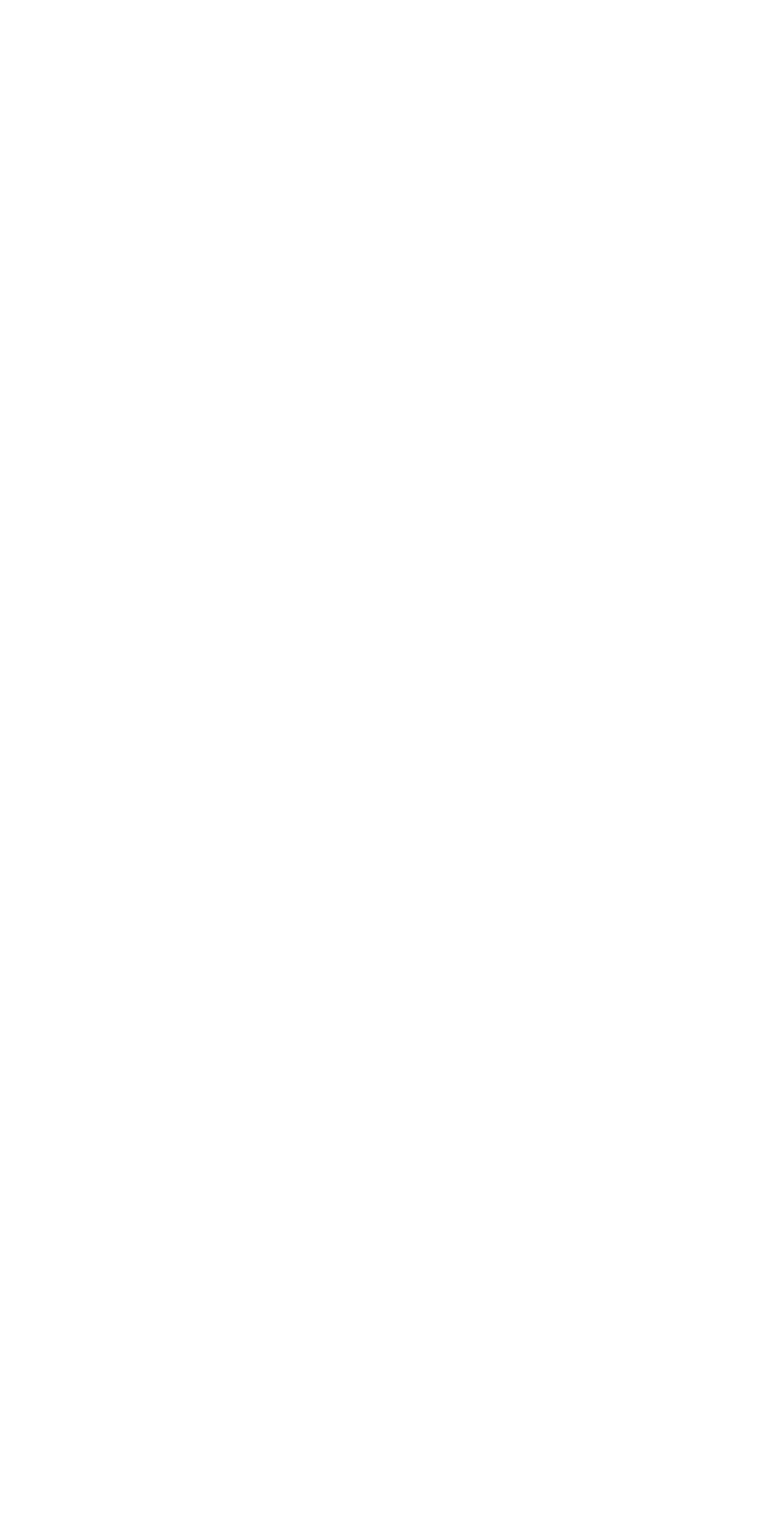
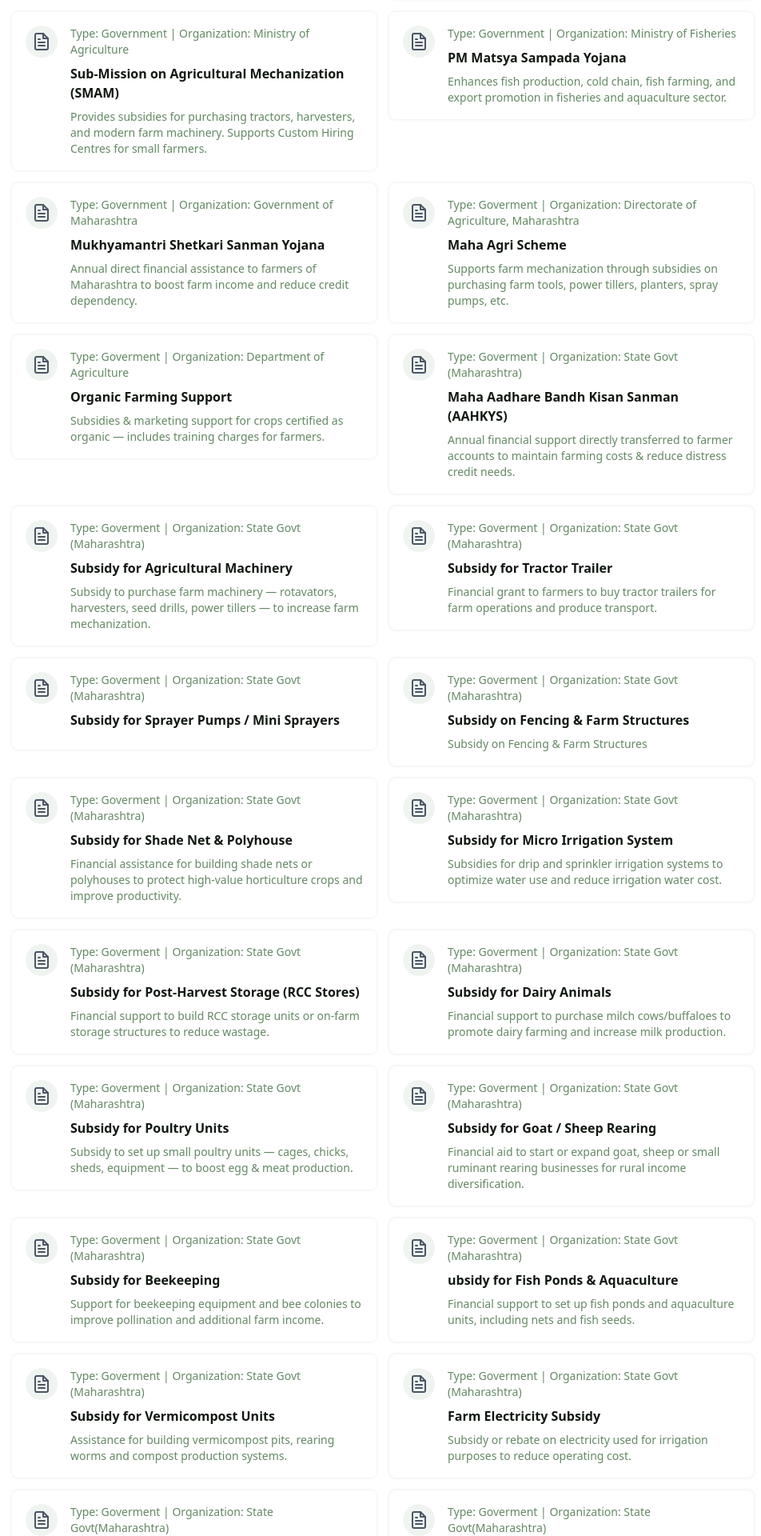
Before and after one commit to ironhulk5226/AgroPro, a React (Vite) app: page /schemes in a window 1280 px wide. Shown: the part 1460-3380 px from the top of the page at 80% size, without its empty margins (161-1113 px from the left). Before the commit the page ends 1161 px from the top, so only its background shows below. Built offline with nearby package versions, Linux system fonts and the light colour scheme.

Commit message:
added new schemes in goverment schemes.

```diff
--- a/src/data/schemes.js
+++ b/src/data/schemes.js
@@ -56,10 +56,187 @@
     link: "https://schemes.vikaspedia.in/viewcontent/schemesall/schemes-for-farmers/pm-kisan-maan-dhan-yojana?lgn=en"
   },
   {
-    type: "",
-    organization: " ",
-    name: "",
+    type: "Government",
+    organization: "Ministry of Agriculture",
+    name: "Pradhan Mantri Krishi Sinchai Yojana (PMKSY)",
+    description: "Focused on expanding irrigation coverage (“Har Khet Ko Pani”) and improving water use efficiency (“Per Drop More Crop”).",
+    link: "https://pmksy.gov.in/"
+  },
+  {
+    type: "Government",
+    organization: "Ministry of Agriculture",
+    name: "Rashtriya Krishi Vikas Yojana (RKVY)",
+    description: "Provides financial assistance to states for agriculture and allied sector development.",
+    link: "https://rkvy.da.gov.in/"
+  },
+  {
+    type: "Government",
+    organization: "Ministry of Agriculture ",
+    name: "National Agriculture Market (eNAM)",
+    description: "An online trading platform integrating mandis across India. Farmers can get better price transparency and sell produce digitally beyond their local markets.",
+    link: "https://enam.gov.in/web/"
+  },
+  {
+    type: "Government",
+    organization: "Ministry of Agriculture ",
+    name: "Mission for Integrated Development of Horticulture (MIDH)",
+    description: "Promotes production of fruits, vegetables, spices, flowers, and plantation crops. Offers financial support for nurseries, cold storage, and post-harvest infrastructure.",
+    link: "http://midh.gov.in"
+  },
+  {
+    type: "Government",
+    organization: "Ministry of Agriculture ",
+    name: "Sub-Mission on Agricultural Mechanization (SMAM)",
+    description: "Provides subsidies for purchasing tractors, harvesters, and modern farm machinery. Supports Custom Hiring Centres for small farmers.",
+    link: "https://www.myscheme.gov.in/schemes/smam"
+  },
+  {
+    type: "Government",
+    organization: " Ministry of Fisheries",
+    name: "PM Matsya Sampada Yojana",
+    description: "Enhances fish production, cold chain, fish farming, and export promotion in fisheries and aquaculture sector.",
+    link: "https://minfahd.gov.in/"
+  },
+  {
+    type: "Government",
+    organization: "Government of Maharashtra ",
+    name: "Mukhyamantri Shetkari Sanman Yojana",
+    description: "Annual direct financial assistance to farmers of Maharashtra to boost farm income and reduce credit dependency.",
+    link: "https://testdbtnsmny.mahaitgov.in/"
+  },
+  {
+    type: "Goverment",
+    organization: " Directorate of Agriculture, Maharashtra",
+    name: "Maha Agri Scheme",
+    description: "Supports farm mechanization through subsidies on purchasing farm tools, power tillers, planters, spray pumps, etc.",
+    link: "https://mahadbt.maharashtra.gov.in/Farmer/SchemeData/SchemeData?str=E9DDFA703C38E51A147B39AD4D6A9082"
+  },
+  {
+    type: "Goverment",
+    organization: " Department of Agriculture",
+    name: "Organic Farming Support ",
+    description: "Subsidies & marketing support for crops certified as organic — includes training charges for farmers.",
+    link: "https://nconf.dac.gov.in/"
+  },
+  {
+    type: "Goverment",
+    organization: " State Govt (Maharashtra)",
+    name: "Maha Aadhare Bandh Kisan Sanman (AAHKYS)",
+    description: "Annual financial support directly transferred to farmer accounts to maintain farming costs & reduce distress credit needs.",
+    link: "https://mahadbt.maharashtra.gov.in/Farmer/SchemeData/SchemeData?str=E9DDFA703C38E51A147B39AD4D6A9082"
+  },
+  {
+    type: "Goverment",
+    organization: "State Govt (Maharashtra)",
+    name: "Subsidy for Agricultural Machinery",
+    description: "Subsidy to purchase farm machinery — rotavators, harvesters, seed drills, power tillers — to increase farm mechanization.",
+    link: "https://mahadbt.maharashtra.gov.in/Farmer/SchemeData/SchemeData?str=E9DDFA703C38E51A147B39AD4D6A9082"
+  },
+  {
+    type: "Goverment",
+    organization: " State Govt (Maharashtra)",
+    name: "Subsidy for Tractor Trailer",
+    description: "Financial grant to farmers to buy tractor trailers for farm operations and produce transport.",
+    link: "https://mahadbt.maharashtra.gov.in/Farmer/SchemeData/SchemeData?str=E9DDFA703C38E51A147B39AD4D6A9082"
+  },
+  {
+    type: "Goverment",
+    organization: " State Govt (Maharashtra)",
+    name: "Subsidy for Sprayer Pumps / Mini Sprayers",
     description: "",
-    link: ""
+    link: "https://mahadbt.maharashtra.gov.in/Farmer/SchemeData/SchemeData?str=E9DDFA703C38E51A147B39AD4D6A9082"
   },
+  {
+    type: "Goverment",
+    organization: "State Govt (Maharashtra) ",
+    name: "Subsidy on Fencing & Farm Structures",
+    description: "Subsidy on Fencing & Farm Structures",
+    link: "https://mahadbt.maharashtra.gov.in/Farmer/SchemeData/SchemeData?str=E9DDFA703C38E51A147B39AD4D6A9082"
+  },
+  {
+    type: "Goverment",
+    organization: " State Govt (Maharashtra)",
+    name: "Subsidy for Shade Net & Polyhouse",
+    description: "Financial assistance for building shade nets or polyhouses to protect high-value horticulture crops and improve productivity.",
+    link: "https://mahadbt.maharashtra.gov.in/Farmer/SchemeData/SchemeData?str=E9DDFA703C38E51A147B39AD4D6A9082"
+  },
+
+  {
+    type: "Goverment",
+    organization: " State Govt (Maharashtra)",
+    name: "Subsidy for Micro Irrigation System",
+    description: "Subsidies for drip and sprinkler irrigation systems to optimize water use and reduce irrigation water cost.",
+    link: "https://mahadbt.maharashtra.gov.in/Farmer/SchemeData/SchemeData?str=E9DDFA703C38E51A147B39AD4D6A9082"
+  },
+   {
+    type: "Goverment",
+    organization: " State Govt (Maharashtra)",
+    name: "Subsidy for Post-Harvest Storage (RCC Stores)",
+    description: "Financial support to build RCC storage units or on-farm storage structures to reduce wastage.",
+    link: "https://mahadbt.maharashtra.gov.in/Farmer/SchemeData/SchemeData?str=E9DDFA703C38E51A147B39AD4D6A9082"
+  },
+   {
+    type: "Goverment",
+    organization: " State Govt (Maharashtra)",
+    name: "Subsidy for Dairy Animals",
+    description: "Financial support to purchase milch cows/buffaloes to promote dairy farming and increase milk production.",
+    link: "https://mahadbt.maharashtra.gov.in/Farmer/SchemeData/SchemeData?str=E9DDFA703C38E51A147B39AD4D6A9082"
+  },
+   {
+    type: "Goverment",
+    organization: " State Govt (Maharashtra)",
+    name: "Subsidy for Poultry Units",
+    description: "Subsidy to set up small poultry units — cages, chicks, sheds, equipment — to boost egg & meat production.",
+    link: "https://mahadbt.maharashtra.gov.in/Farmer/SchemeData/SchemeData?str=E9DDFA703C38E51A147B39AD4D6A9082"
+  },
+   {
+    type: "Goverment",
+    organization: " State Govt (Maharashtra)",
+    name: "Subsidy for Goat / Sheep Rearing",
+    description: "Financial aid to start or expand goat, sheep or small ruminant rearing businesses for rural income diversification.",
+    link: "https://mahadbt.maharashtra.gov.in/Farmer/SchemeData/SchemeData?str=E9DDFA703C38E51A147B39AD4D6A9082"
+  },
+   {
+    type: "Goverment",
+    organization: " State Govt (Maharashtra)",
+    name: "Subsidy for Beekeeping",
+    description: "Support for beekeeping equipment and bee colonies to improve pollination and additional farm income.",
+    link: "https://mahadbt.maharashtra.gov.in/Farmer/SchemeData/SchemeData?str=E9DDFA703C38E51A147B39AD4D6A9082"
+  },
+   {
+    type: "Goverment",
+    organization: " State Govt (Maharashtra)",
+    name: "ubsidy for Fish Ponds & Aquaculture",
+    description: "Financial support to set up fish ponds and aquaculture units, including nets and fish seeds.",
+    link: "https://mahadbt.maharashtra.gov.in/Farmer/SchemeData/SchemeData?str=E9DDFA703C38E51A147B39AD4D6A9082"
+  },
+   {
+    type: "Goverment",
+    organization: " State Govt (Maharashtra)",
+    name: "Subsidy for Vermicompost Units",
+    description: "Assistance for building vermicompost pits, rearing worms and compost production systems.",
+    link: "https://mahadbt.maharashtra.gov.in/Farmer/SchemeData/SchemeData?str=E9DDFA703C38E51A147B39AD4D6A9082"
+  },
+   {
+    type: "Goverment",
+    organization: "State Govt (Maharashtra)",
+    name: "Farm Electricity Subsidy",
+    description: "Subsidy or rebate on electricity used for irrigation purposes to reduce operating cost.",
+    link: "https://mahadbt.maharashtra.gov.in/Farmer/SchemeData/SchemeData?str=E9DDFA703C38E51A147B39AD4D6A9082"
+  },
+   {
+    type: "Goverment",
+    organization: " State Govt(Maharashtra)",
+    name: "Subsidy for Agri Inputs (Seeds, Fertilizers, Chemicals)",
+    description: "DBT support on certified seeds / micro-nutrients to reduce input costs for farmers.",
+    link: "https://mahadbt.maharashtra.gov.in/Farmer/SchemeData/SchemeData?str=E9DDFA703C38E51A147B39AD4D6A9082"
+  },
+     {
+    type: "Goverment",
+    organization: " State Govt(Maharashtra)",
+    name: "Maha Weather Insurance Subsidy",
+    description: "Premium subsidy for weather-based crop insurance to protect farmers from climate risk.",
+    link: "https://mahadbt.maharashtra.gov.in/Farmer/SchemeData/SchemeData?str=E9DDFA703C38E51A147B39AD4D6A9082"
+  },
+
 ];
```
